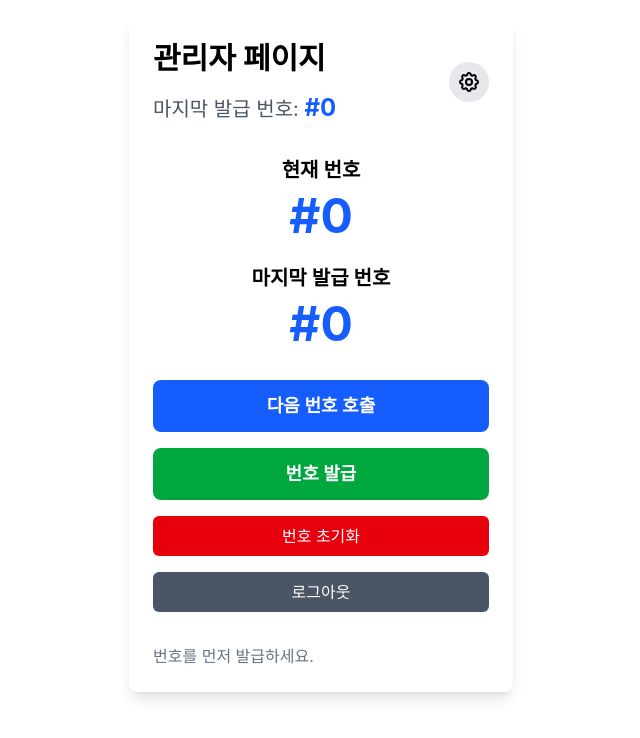
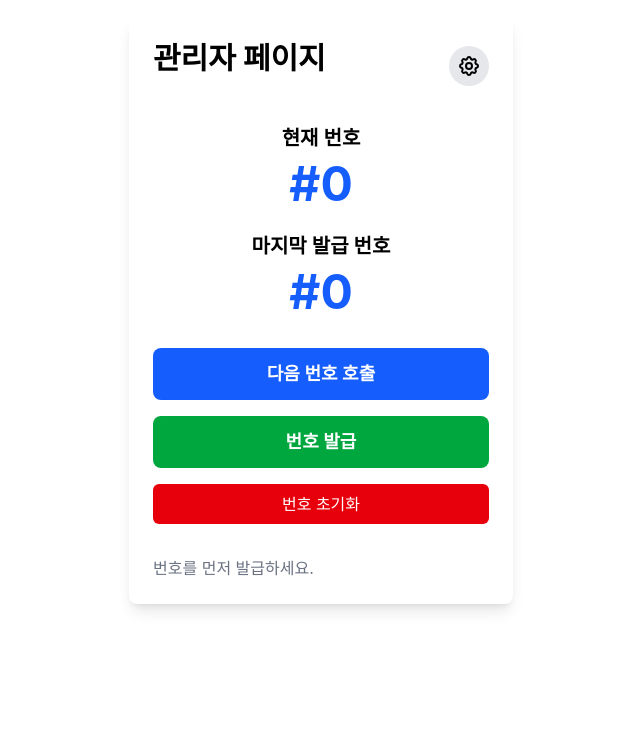
Before and after one commit to warnus/number, a React (Vite) app: page /admin in a window 1280 px wide. Shown: the top 738 px of the page, without its empty margins (319-959 px from the left). Built offline with nearby package versions, Linux system fonts and the light colour scheme.

Commit message:
UI 수정

```diff
--- a/src/components/AdminPage.tsx
+++ b/src/components/AdminPage.tsx
@@ -56,7 +56,6 @@ export default function AdminPage() {
           <div className="flex justify-between items-center mb-8">
             <div>
               <h1 className="text-3xl font-bold mb-4">관리자 페이지</h1>
-              <p className="text-xl text-gray-600">마지막 발급 번호: <span className="text-2xl font-bold text-blue-600">#{lastIssuedNumber}</span></p>
             </div>
             <button
               onClick={() => setIsSettingsModalOpen(true)}
@@ -123,7 +122,7 @@ export default function AdminPage() {
             >
               번호 초기화
             </button>
-            <button
+            {/* <button
               onClick={() => {
                 localStorage.removeItem('isAdmin');
                 navigate('/');
@@ -131,7 +130,7 @@ export default function AdminPage() {
               className="w-full bg-gray-600 text-white py-2 px-4 rounded-md hover:bg-gray-700 focus:outline-none focus:ring-2 focus:ring-gray-500 focus:ring-offset-2"
             >
               로그아웃
-            </button>
+            </button> */}
           </div>
           {lastIssuedNumber > 0 ? (
             <div className="mt-8">
```
